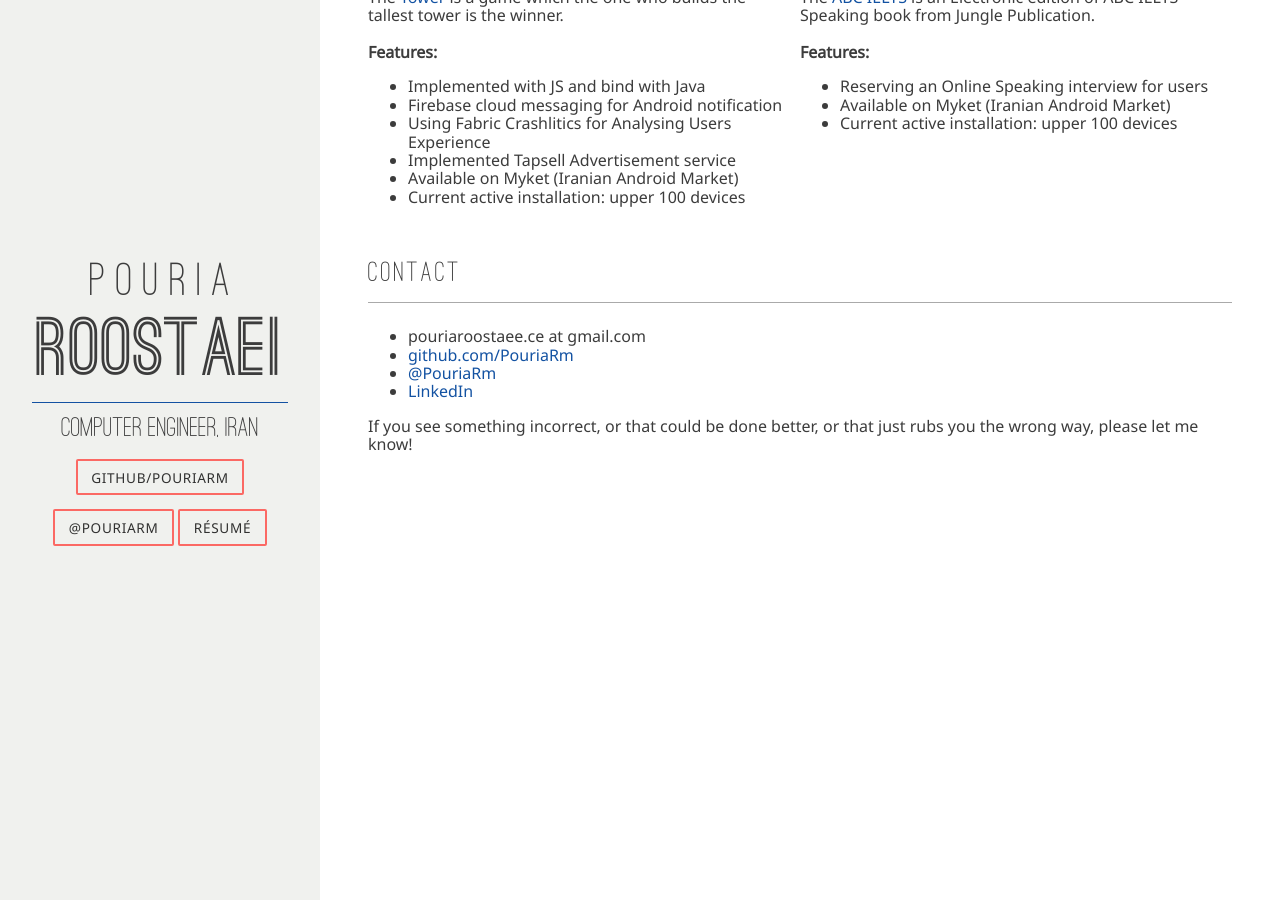
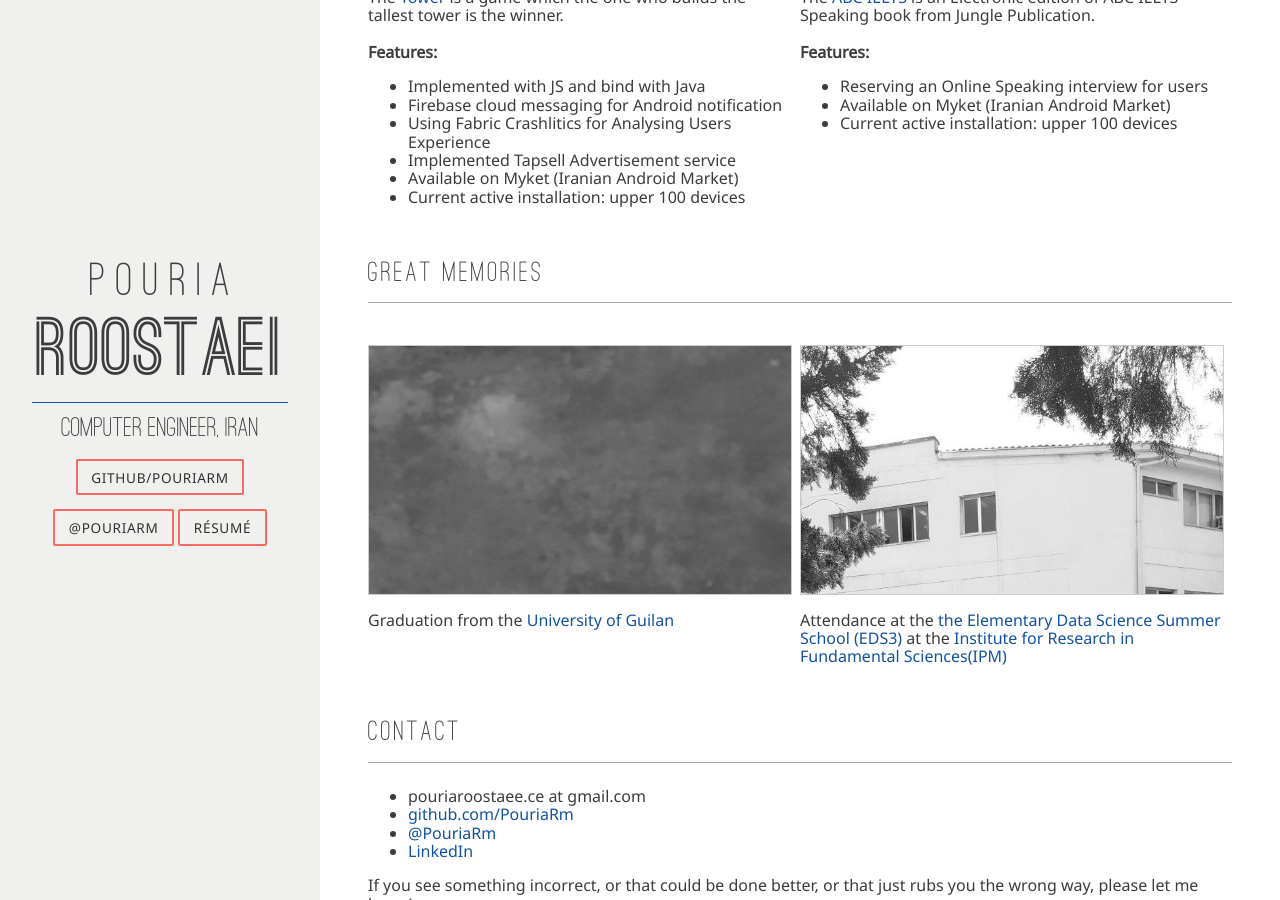
Before and after one commit to PouriaRm/PouriaRm.github.io, a Jekyll site: the page built from index.html, in a window 1280 px wide and 900 px high, scrolled down 4377 px. Built offline with Jekyll 4.4.1, drawn with Linux system fonts in a browser that asks for light colours; nearby versions of some CDN libraries.

Commit message:
Update Projects

```diff
--- /dev/null
+++ b/_data/memories.yml
@@ -0,0 +1,12 @@
+---
+- name:
+  organization:
+  image: 1.jpg
+  link:
+  about: |
+    Graduation from the <a href="https://guilan.ac.ir/en">University of Guilan</a>
+- name:
+  organization:
+  image: 2.jpg
+  about: |
+    Attendance at the <a href="http://ds.ipm.ir/elementary-school/">the Elementary Data Science Summer School (EDS3)</a> at the <a href="http://www.ipm.ac.ir/">Institute for Research in Fundamental Sciences(IPM)</a>
--- a/index.html
+++ b/index.html
@@ -85,6 +85,38 @@ published: true
     </div>
   </div>
 </div>
+<div class="content-section">
+  <h2 class="content-subhead">Great Memories</h2>
+  <div class="project-list">
+    <div class="pure-g">
+
+      {% for p in site.data.memories %}
+
+        <div class="pure-u-1 pure-u-lg-1-2">
+          <div class="project-item">
+            <h3>{{ p.name }} {% if p.organization %}| {{ p.organization }}{% endif %}</h3>
+
+            <div class="img-container">
+              <a href="{{ p.link }}" target="_blank" title="{{ p.name }}"><img class="pure-img project-img" src="/img/projects/{{ p.image }}" /></a>
+            </div>
+
+            <p>
+              {% if p.github_repo %}
+                <a class="repo-link" href="https://github.com/{{ p.github_repo }}">
+                  <svg height="15" aria-label="GitHub repo for Federalist" class="octicon octicon-octoface" viewBox="0 0 16 16" version="1.1" width="15" role="img"><path fill-rule="evenodd" d="M14.7 5.34c.13-.32.55-1.59-.13-3.31 0 0-1.05-.33-3.44 1.3-1-.28-2.07-.32-3.13-.32s-2.13.04-3.13.32c-2.39-1.64-3.44-1.3-3.44-1.3-.68 1.72-.26 2.99-.13 3.31C.49 6.21 0 7.33 0 8.69 0 13.84 3.33 15 7.98 15S16 13.84 16 8.69c0-1.36-.49-2.48-1.3-3.35zM8 14.02c-3.3 0-5.98-.15-5.98-3.35 0-.76.38-1.48 1.02-2.07 1.07-.98 2.9-.46 4.96-.46 2.07 0 3.88-.52 4.96.46.65.59 1.02 1.3 1.02 2.07 0 3.19-2.68 3.35-5.98 3.35zM5.49 9.01c-.66 0-1.2.8-1.2 1.78s.54 1.79 1.2 1.79c.66 0 1.2-.8 1.2-1.79s-.54-1.78-1.2-1.78zm5.02 0c-.66 0-1.2.79-1.2 1.78s.54 1.79 1.2 1.79c.66 0 1.2-.8 1.2-1.79s-.53-1.78-1.2-1.78z"></path></svg>
+                </a>
+              {% endif %}
+              {{ p.about }}
+            </p>
+
+          </div>
+        </div>
+
+      {% endfor %}
+
+    </div>
+  </div>
+</div>
 
 
 {% comment %}
```
Also changed, not shown: img/james.jpg (deleted), img/projects/1.jpg (added), img/projects/2.jpg (added).
